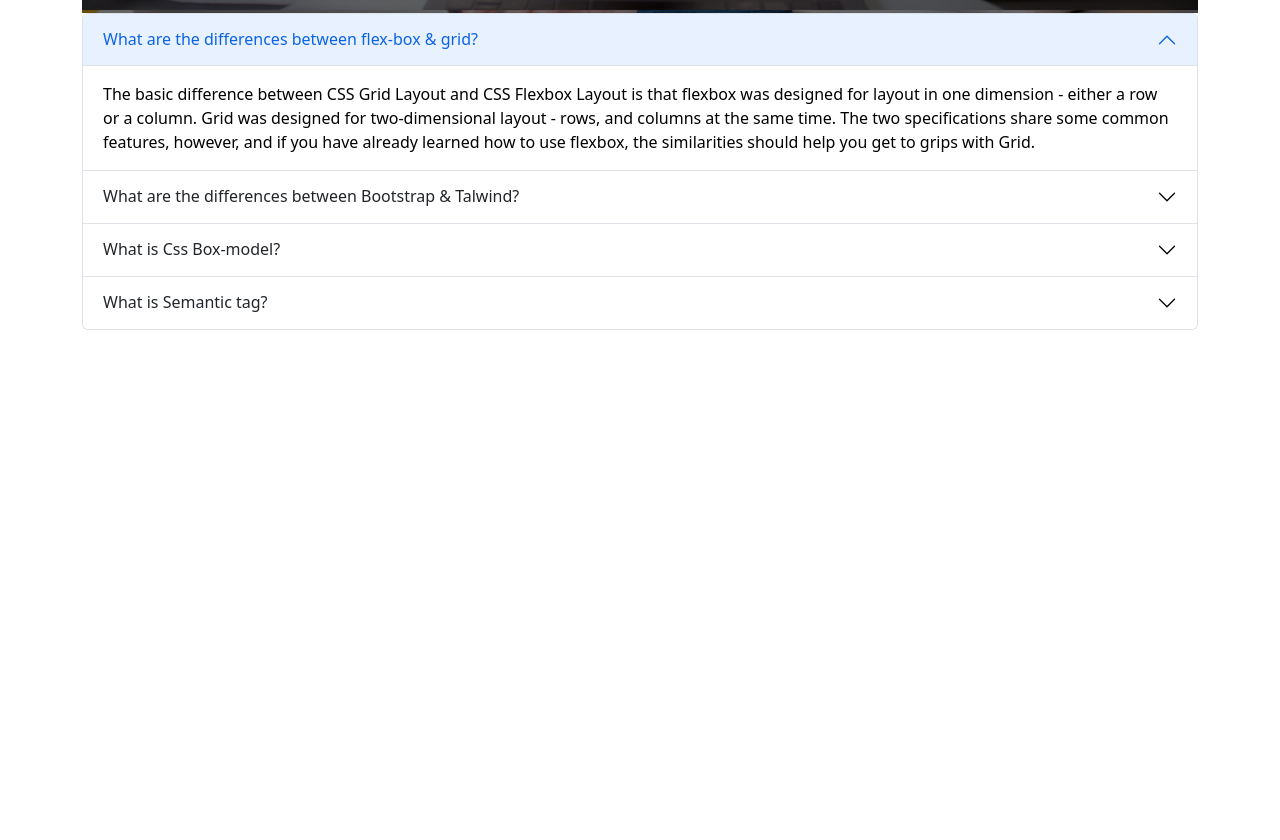
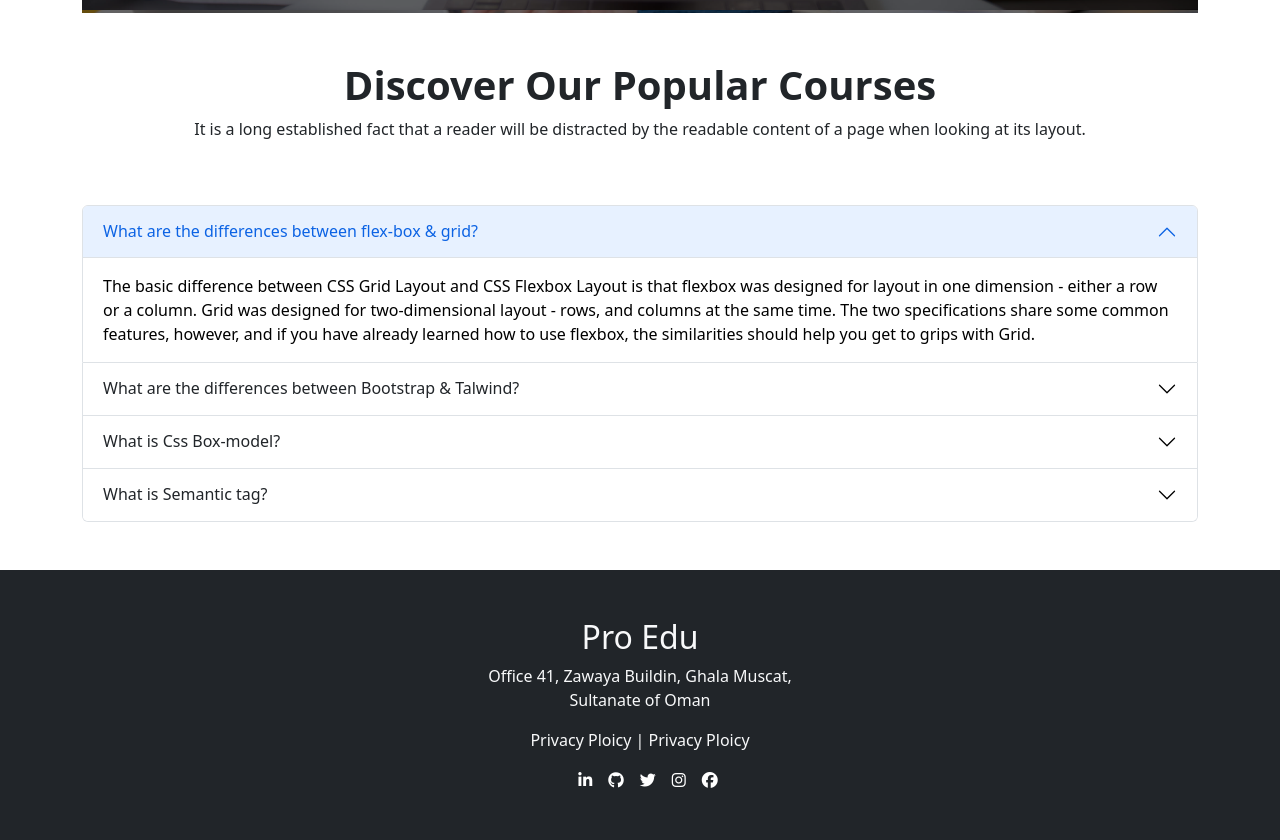
Before and after one commit to miavay/Ed-Tech-Website, a plain HTML site: page index.html in a window 1280 px wide. Shown: the part 681-1521 px from the top of the page. Before the commit the page ends 1011 px from the top, so only its background shows below. Drawn offline with Linux system fonts and the light colour scheme.

Commit message:
Footer added

```diff
--- a/index.html
+++ b/index.html
@@ -7,6 +7,7 @@
     <title>Ed Tech</title>
     <link rel="stylesheet" href="Link-bootstrap/bootstrap.min.css">
     <link rel="stylesheet" href="style.css">
+    <script src="https://kit.fontawesome.com/84f07b7a06.js" crossorigin="anonymous"></script>
 </head>
 <body>
     <!-- Navbar -->
@@ -100,6 +101,14 @@
              Home Page End
             --------------------->
 
+         <!---------
+             Discover
+            --------->
+            <Div class=" d-flex flex-column  justify-content-center align-items-center text-center my-5">
+                <h1 class="fw-semibold">Discover Our Popular Courses</h1>
+                <p>It is a long established fact that a reader will be distracted by the readable content of a page when looking at its layout.</p>
+            </Div>
+
         <!-- According Start-->
         <section>
             <div class="accordion" id="accordionExample">
@@ -157,6 +166,29 @@
             According End
         _________________-->
     </main>
+
+    <!-- Footer Start -->
+    <footer>
+        <section class="">
+            <div class="bg-dark text-light text-center py-5 mt-5 ">
+                <h2>Pro Edu</h2>
+                <p>Office 41, Zawaya Buildin, Ghala Muscat, <br>
+                    Sultanate of Oman</p>
+                <div>
+                    <p><a class="text-decoration-none text-light" href="">Privacy Ploicy </a> |   <a class="text-decoration-none text-light" href="">Privacy Ploicy </a></p>
+                </div>
+                <div class="justify-content-center text-center">
+                   <div class="justify-content-center d-flex">
+                   <div class="ms-3"><a class="text-white "  href=""><i class="fa-brands fa-linkedin-in"></i></a></div>
+                   <div class="ms-3"><a class="text-white " href=""><i class="fa-brands fa-github"></i></a></div>
+                   <div class="ms-3"><a class="text-white " href=""><i class="fa-brands fa-twitter"></i></a></div>
+                   <div class="ms-3"><a class="text-white " href=""><i class="fa-brands fa-instagram"></i></a></div>
+                   <div class="ms-3"><a class="text-white " href=""><i class="fa-brands fa-facebook"></i></a></div>
+                   </div>
+                </div>
+            </div>
+        </section>
+    </footer>
 <script src="link-bootstrap/bootstrap.min.js"></script>
 </body>
 </html>
```
